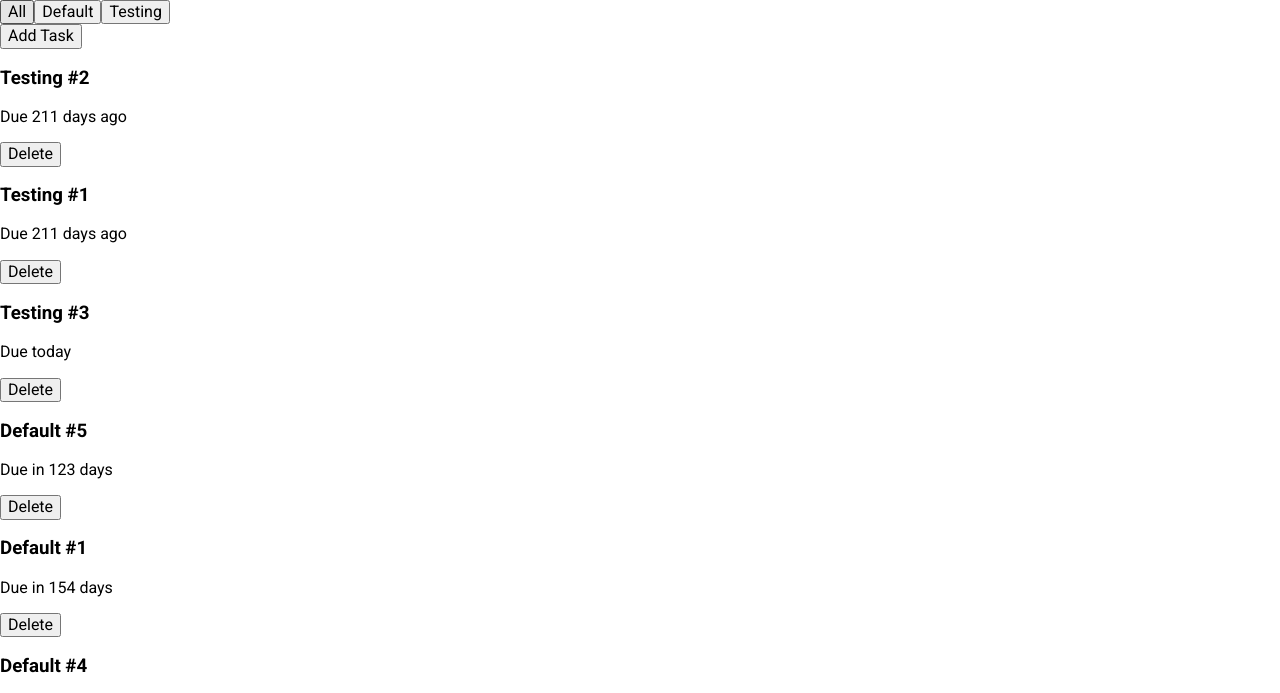
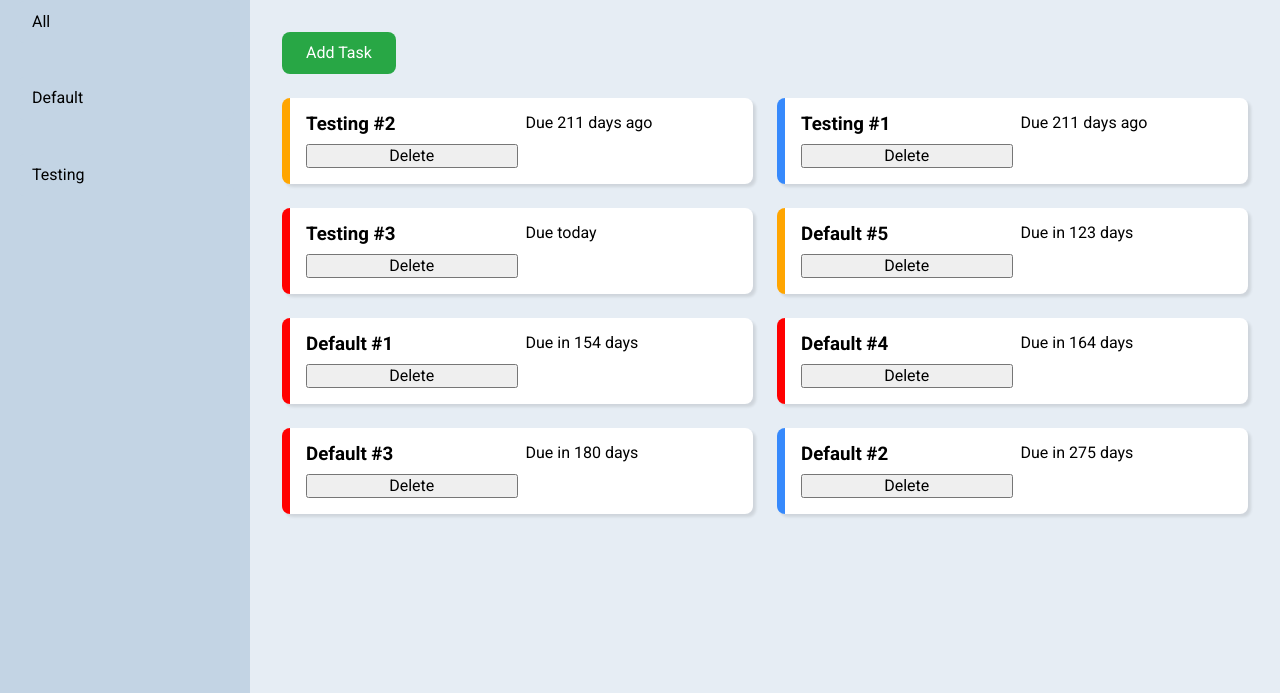
Before and after one commit to arronjohnson/todo-list, a website built with webpack: page src/index.html in a window 1280 px wide. Shown: the top 693 px of the page. Built offline with nearby package versions, Linux system fonts and the light colour scheme.

Commit message:
Update styles
General layout and color scheme implemented.

Tasks are displayed as a grid that attempts to fit as many task cards
as possible within the available space.

```diff
--- a/src/style.scss
+++ b/src/style.scss
@@ -1,11 +1,17 @@
 @import url('https://fonts.googleapis.com/css2?family=Roboto:wght@400;700&display=swap');
 
+$main-color: #e6edf4;
+$sidebar-color: darken($main-color, 10%);
+$sidebar-color-active: darken($sidebar-color, 10%);
+$accent-color: #3689fc;
+
 :root {
-  --accent: #3689fc;
+  --accent: #{$accent-color};
 }
 
 html {
   box-sizing: border-box;
+  height: 100%;
 }
 
 *,
@@ -15,7 +21,13 @@ html {
 }
 
 body {
+  background-color: $main-color;
+  display: grid;
   font-family: 'Roboto', sans-serif;
+  grid-template:
+    'sidebar header' auto
+    'sidebar footer' 1fr / 250px 1fr;
+  min-height: 100%;
 }
 
 a {
@@ -23,8 +35,122 @@ a {
   text-decoration: none;
 }
 
+%flex-vertical {
+  display: flex;
+  flex-direction: column;
+}
+
+%button {
+  border: none;
+  border-radius: 8px;
+}
+
+@mixin button-highlight($color) {
+  &:hover {
+    background-color: darken($color, 10%);
+    cursor: pointer;
+  }
+
+  &:active {
+    background-color: darken($color, 15%);
+  }
+}
+
+.sidebar {
+  @extend %flex-vertical;
+  background-color: $sidebar-color;
+  gap: 32px;
+  grid-area: sidebar;
+
+  h1 {
+    align-self: start;
+    margin: 16px 0 0 16px;
+    text-align: center;
+  }
+
+  button {
+    @extend %button;
+    background-color: inherit;
+    margin: 1px 16px;
+    padding: 12px 16px;
+    text-align: left;
+
+    &.active {
+      background-color: $sidebar-color-active;
+      font-weight: bold;
+    }
+    @include button-highlight($sidebar-color);
+  }
+}
+
+.project-container {
+  @extend %flex-vertical;
+}
+
+main {
+  padding: 32px;
+
+  $add-task-color: #28a745;
+  #add-task {
+    @extend %button;
+    background-color: $add-task-color;
+    color: white;
+    padding: 12px 24px;
+
+    @include button-highlight($add-task-color);
+  }
+}
+
+.task-container {
+  display: grid;
+  gap: 24px;
+  grid-template-columns: repeat(auto-fit, minmax(350px, 1fr));
+  margin-top: 24px;
+}
+
+.task-card {
+  background-color: white;
+  border-radius: 8px;
+  box-shadow: 3px 3px 3px rgba(0, 0, 0, 0.1);
+  display: grid;
+  gap: 8px;
+  grid-template-columns: 1fr 1fr;
+  padding: 16px;
+
+  h3,
+  p {
+    margin: 0;
+  }
+
+  .due,
+  .delete {
+    justify-self: end;
+  }
+
+  .desc {
+    color: #909090;
+  }
+
+  @mixin priority-color($color) {
+    border-left: 8px solid $color;
+  }
+
+  &[data-priority='1'] {
+    @include priority-color(red);
+  }
+
+  &[data-priority='2'] {
+    @include priority-color(orange);
+  }
+
+  &[data-priority='3'] {
+    @include priority-color(var(--accent));
+  }
+}
+
 footer {
-  text-align: center;
+  margin: auto 16px 0 0;
+  text-align: right;
 }
 
 .footer-icons {
```
